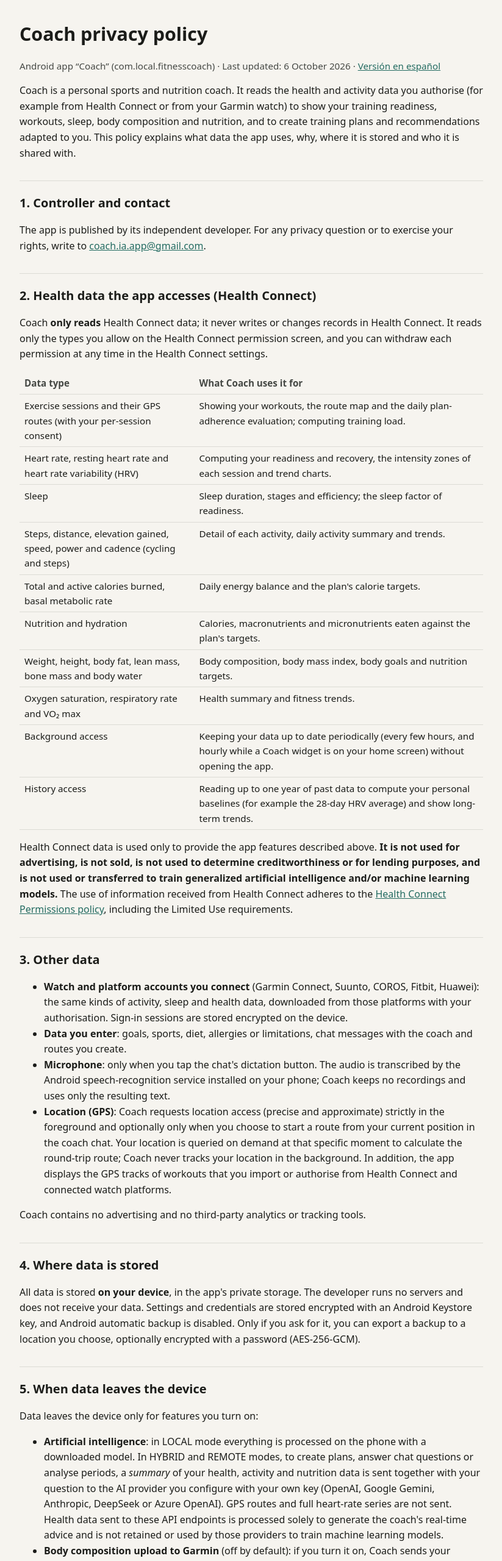
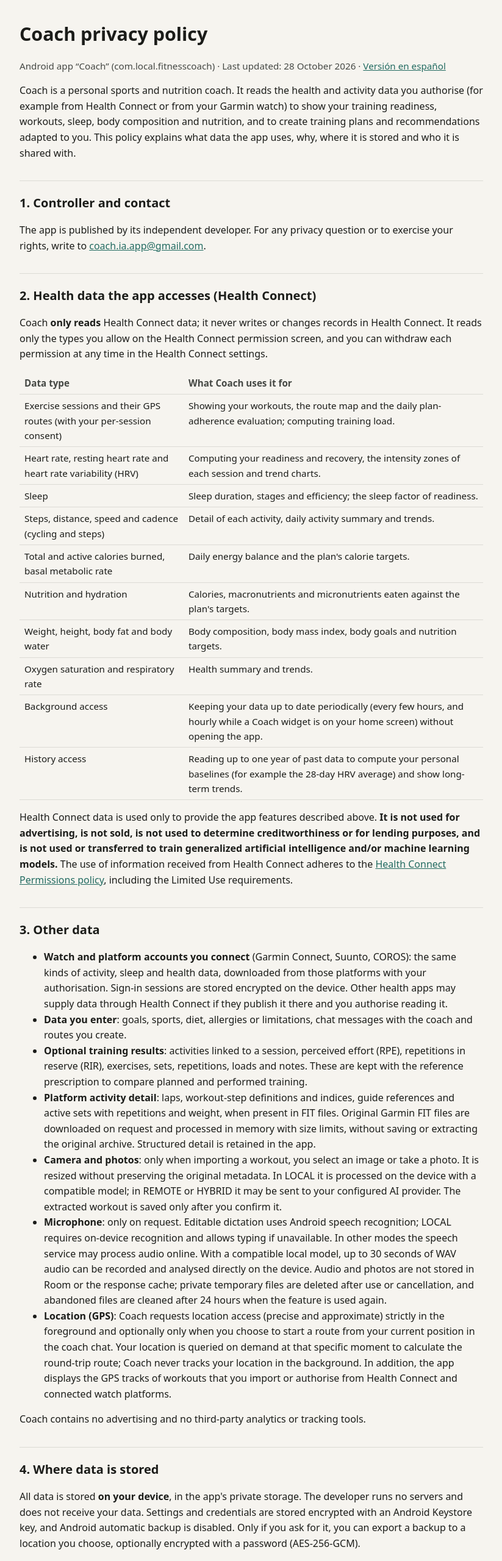
Before and after one commit to coach-ia-app/coach-privacy, a plain HTML site: page en.html in a window 1280 px wide. Shown: the top 2560 px of the page at 61% size, without its empty margins (228-1051 px from the left). Drawn offline with Linux system fonts and the light colour scheme.

Commit message:
docs: explain training evidence and AI data handling

```diff
--- a/en.html
+++ b/en.html
@@ -9,7 +9,7 @@
 <body>
 <main>
 <h1>Coach privacy policy</h1>
-<p class="meta">Android app “Coach” (com.local.fitnesscoach) · Last updated: 6 October 2026 · <a href="index.html">Versión en español</a></p>
+<p class="meta">Android app “Coach” (com.local.fitnesscoach) · Last updated: 28 October 2026 · <a href="index.html">Versión en español</a></p>
 
 <p>Coach is a personal sports and nutrition coach. It reads the health and activity data you authorise (for example from Health Connect or from your Garmin watch) to show your training readiness, workouts, sleep, body composition and nutrition, and to create training plans and recommendations adapted to you. This policy explains what data the app uses, why, where it is stored and who it is shared with.</p>
 
@@ -23,11 +23,11 @@
 <tr><td>Exercise sessions and their GPS routes (with your per-session consent)</td><td>Showing your workouts, the route map and the daily plan-adherence evaluation; computing training load.</td></tr>
 <tr><td>Heart rate, resting heart rate and heart rate variability (HRV)</td><td>Computing your readiness and recovery, the intensity zones of each session and trend charts.</td></tr>
 <tr><td>Sleep</td><td>Sleep duration, stages and efficiency; the sleep factor of readiness.</td></tr>
-<tr><td>Steps, distance, elevation gained, speed, power and cadence (cycling and steps)</td><td>Detail of each activity, daily activity summary and trends.</td></tr>
+<tr><td>Steps, distance, speed and cadence (cycling and steps)</td><td>Detail of each activity, daily activity summary and trends.</td></tr>
 <tr><td>Total and active calories burned, basal metabolic rate</td><td>Daily energy balance and the plan's calorie targets.</td></tr>
 <tr><td>Nutrition and hydration</td><td>Calories, macronutrients and micronutrients eaten against the plan's targets.</td></tr>
-<tr><td>Weight, height, body fat, lean mass, bone mass and body water</td><td>Body composition, body mass index, body goals and nutrition targets.</td></tr>
-<tr><td>Oxygen saturation, respiratory rate and VO₂ max</td><td>Health summary and fitness trends.</td></tr>
+<tr><td>Weight, height, body fat and body water</td><td>Body composition, body mass index, body goals and nutrition targets.</td></tr>
+<tr><td>Oxygen saturation and respiratory rate</td><td>Health summary and trends.</td></tr>
 <tr><td>Background access</td><td>Keeping your data up to date periodically (every few hours, and hourly while a Coach widget is on your home screen) without opening the app.</td></tr>
 <tr><td>History access</td><td>Reading up to one year of past data to compute your personal baselines (for example the 28-day HRV average) and show long-term trends.</td></tr>
 </table>
@@ -35,20 +35,25 @@
 
 <h2>3. Other data</h2>
 <ul>
-<li><strong>Watch and platform accounts you connect</strong> (Garmin Connect, Suunto, COROS, Fitbit, Huawei): the same kinds of activity, sleep and health data, downloaded from those platforms with your authorisation. Sign-in sessions are stored encrypted on the device.</li>
+<li><strong>Watch and platform accounts you connect</strong> (Garmin Connect, Suunto, COROS): the same kinds of activity, sleep and health data, downloaded from those platforms with your authorisation. Sign-in sessions are stored encrypted on the device. Other health apps may supply data through Health Connect if they publish it there and you authorise reading it.</li>
 <li><strong>Data you enter</strong>: goals, sports, diet, allergies or limitations, chat messages with the coach and routes you create.</li>
-<li><strong>Microphone</strong>: only when you tap the chat's dictation button. The audio is transcribed by the Android speech-recognition service installed on your phone; Coach keeps no recordings and uses only the resulting text.</li>
+<li><strong>Optional training results</strong>: activities linked to a session, perceived effort (RPE), repetitions in reserve (RIR), exercises, sets, repetitions, loads and notes. These are kept with the reference prescription to compare planned and performed training.</li>
+<li><strong>Platform activity detail</strong>: laps, workout-step definitions and indices, guide references and active sets with repetitions and weight, when present in FIT files. Original Garmin FIT files are downloaded on request and processed in memory with size limits, without saving or extracting the original archive. Structured detail is retained in the app.</li>
+<li><strong>Camera and photos</strong>: only when importing a workout, you select an image or take a photo. It is resized without preserving the original metadata. In LOCAL it is processed on the device with a compatible model; in REMOTE or HYBRID it may be sent to your configured AI provider. The extracted workout is saved only after you confirm it.</li>
+<li><strong>Microphone</strong>: only on request. Editable dictation uses Android speech recognition; LOCAL requires on-device recognition and allows typing if unavailable. In other modes the speech service may process audio online. With a compatible local model, up to 30 seconds of WAV audio can be recorded and analysed directly on the device. Audio and photos are not stored in Room or the response cache; private temporary files are deleted after use or cancellation, and abandoned files are cleaned after 24 hours when the feature is used again.</li>
 <li><strong>Location (GPS)</strong>: Coach requests location access (precise and approximate) strictly in the foreground and optionally only when you choose to start a route from your current position in the coach chat. Your location is queried on demand at that specific moment to calculate the round-trip route; Coach never tracks your location in the background. In addition, the app displays the GPS tracks of workouts that you import or authorise from Health Connect and connected watch platforms.</li>
 </ul>
 <p>Coach contains no advertising and no third-party analytics or tracking tools.</p>
 
 <h2>4. Where data is stored</h2>
 <p>All data is stored <strong>on your device</strong>, in the app's private storage. The developer runs no servers and does not receive your data. Settings and credentials are stored encrypted with an Android Keystore key, and Android automatic backup is disabled. Only if you ask for it, you can export a backup to a location you choose, optionally encrypted with a password (AES-256-GCM).</p>
+<p>The Room database has no separate database encryption and uses Android-protected private storage. Database backups include training results and do not export credentials. Validated blocks from an interrupted local generation may be retained as private checkpoints tied to the same context and model. They are deleted with local data and are not reused as a new plan after an attempt completes.</p>
 
 <h2>5. When data leaves the device</h2>
 <p>Data leaves the device only for features you turn on:</p>
 <ul>
-<li><strong>Artificial intelligence</strong>: in LOCAL mode everything is processed on the phone with a downloaded model. In HYBRID and REMOTE modes, to create plans, answer chat questions or analyse periods, a <em>summary</em> of your health, activity and nutrition data is sent together with your question to the AI provider you configure with your own key (OpenAI, Google Gemini, Anthropic, DeepSeek or Azure OpenAI). GPS routes and full heart-rate series are not sent. Health data sent to these API endpoints is processed solely to generate the coach's real-time advice and is not retained or used by those providers to train machine learning models.</li>
+<li><strong>Artificial intelligence</strong>: LOCAL inference uses a downloaded model and is not sent to a remote provider. In HYBRID or REMOTE, depending on the task and settings, goals, plans, conversation and health, activity and nutrition summaries may be sent to the provider or gateway configured with your key (OpenAI, Google Gemini, Anthropic, DeepSeek, Azure, OpenRouter or OpenCode). Goal review may include summaries of RPE, RIR, exercises, repetitions and loads; free-form result notes and activity identifiers are not added to that summary. GPS routes and full heart-rate series are not attached as tracks. Coach sends data to generate the requested response, not for model training. Server-side retention and processing depend on the provider's terms and your account settings.</li>
+<li><strong>Workout publication</strong>: if you enable publication to Garmin, Suunto or COROS, the workout's dates, sports, steps, targets, instructions and loads are sent to your account. Platform confirmation does not guarantee receipt or execution on a watch. Manual training results and follow-up notes are not published with the workout.</li>
 <li><strong>Body composition upload to Garmin</strong> (off by default): if you turn it on, Coach sends your weight, body fat, body water, bone mass, basal metabolic rate and BMI to your Garmin Connect account.</li>
 <li><strong>Route creation</strong>: when you request to draw a route, the starting point (which may be your GPS coordinates obtained on demand if you choose your current location), distance and sport are sent to OpenRouteService (with your key) to calculate the course along real paths. Place names you type manually are sent to Nominatim (OpenStreetMap) to locate them. Mobile GPS coordinates are never tracked in the background nor stored on external servers.</li>
 <li><strong>Maps</strong>: to draw the map, tiles for the visible area are requested from Esri (ArcGIS) or OpenTopoMap.</li>
```
Also changed, not shown: index.html (+12 -7 lines).
